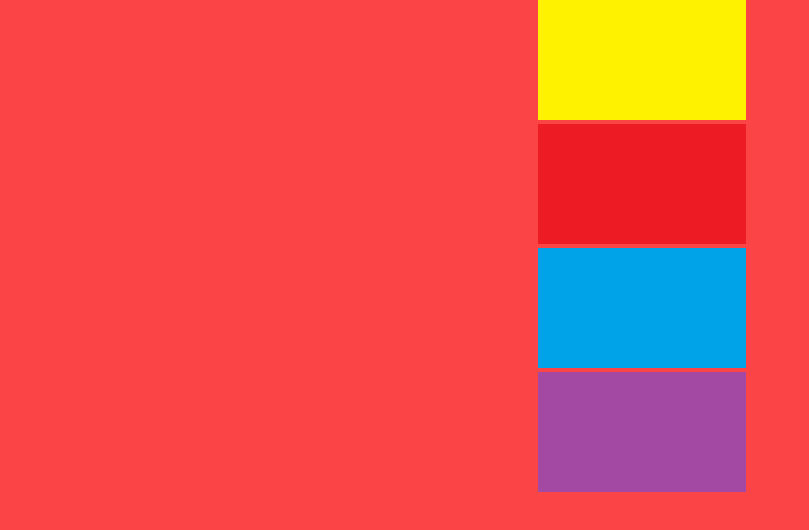
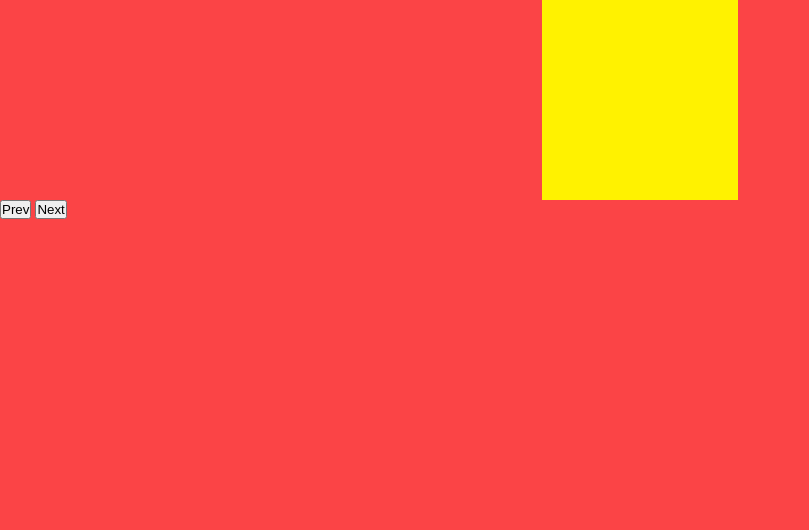
Before and after one commit to FilipeWilliam/10ProjectsJS, a plain HTML site: page Image Slider/index.html in a window 1280 px wide. Shown: the whole page, without its empty margins (0-809 px from the left). Drawn offline with Linux system fonts and the light colour scheme.

Commit message:
Adicionados botões e estilos no slide-div

```diff
--- a/Image Slider/index.html
+++ b/Image Slider/index.html
@@ -18,6 +18,9 @@
     </div>
   </div>
 
+  <button id="prev">Prev</button>
+  <button id="next">Next</button>
+
   <script src="script.js"></script>
 </body>
 
--- a/Image Slider/style.css
+++ b/Image Slider/style.css
@@ -9,6 +9,14 @@ body {
 }
 
 .slide-container {
-  width: 16%;
+  width: 15.3%;
   margin: auto;
 }
+
+.slide-div {
+  background-color: white;
+  display: flex;
+  width: 100%;
+  height: 200px;
+  overflow: hidden;
+}
```
